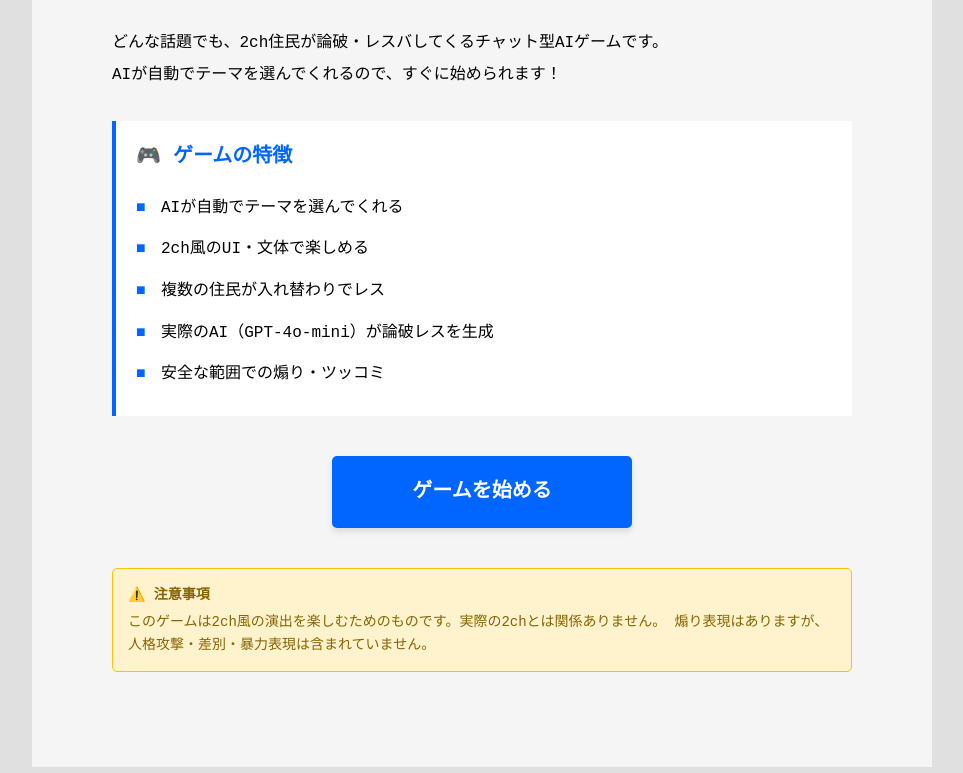
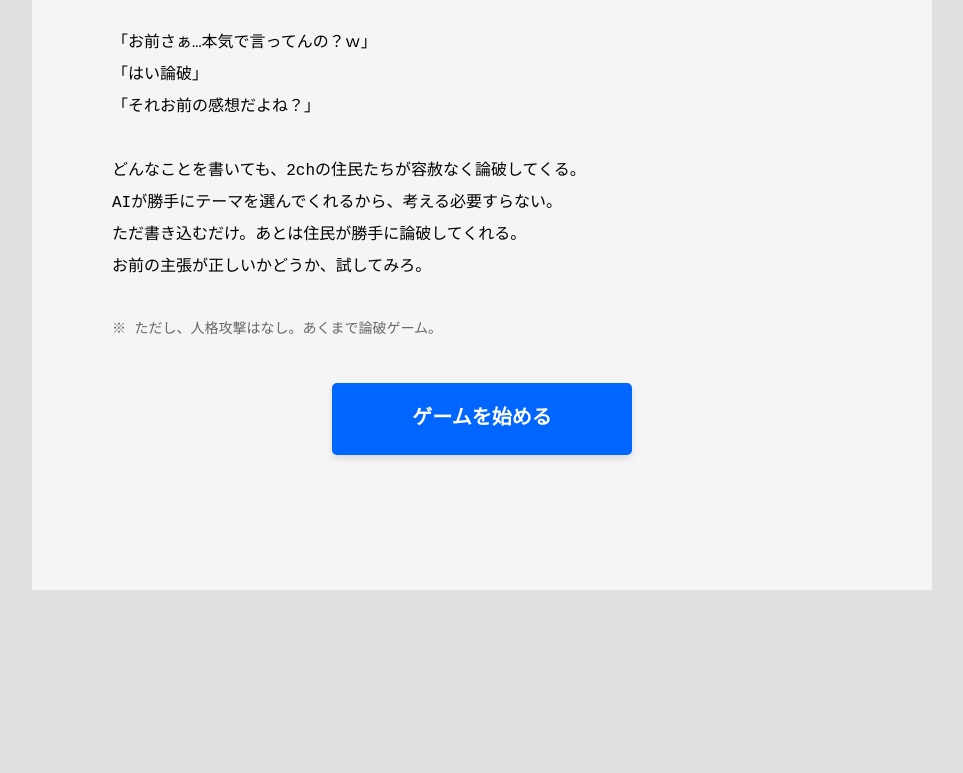
Before and after one commit to k-mitsumori-cmd/thread-battle-ai, a website: page top.html in a window 1280 px wide. Shown: the part 175-948 px from the top of the page, without its empty margins (158-1121 px from the left). After the commit the page ends 800 px from the top, so only its background shows below. Drawn offline with Linux system fonts and the light colour scheme.

Commit message:
トップページ: ゲームの特徴を削除、ウィットに富んだタイトルと紹介文に変更

```diff
--- a/top.html
+++ b/top.html
@@ -31,37 +31,6 @@
             font-size: 16px;
         }
 
-        .top-features {
-            background-color: #ffffff;
-            padding: 20px;
-            margin-bottom: 30px;
-            border-left: 4px solid #0066ff;
-        }
-
-        .top-features h2 {
-            color: #0066ff;
-            font-size: 20px;
-            margin-bottom: 15px;
-        }
-
-        .top-features ul {
-            list-style: none;
-            padding-left: 0;
-        }
-
-        .top-features li {
-            color: #000000;
-            padding: 8px 0;
-            padding-left: 25px;
-            position: relative;
-        }
-
-        .top-features li::before {
-            content: "■";
-            color: #0066ff;
-            position: absolute;
-            left: 0;
-        }
 
         .start-button {
             display: block;
@@ -104,31 +73,23 @@
 <body>
     <div class="container">
         <div class="top-container">
-            <h1 class="top-title">2chスレッド風・論破レスバAIゲーム</h1>
+            <h1 class="top-title">お前の主張を論破してやるスレ</h1>
 
             <div class="top-description">
-                <p>どんな話題でも、2ch住民が論破・レスバしてくるチャット型AIゲームです。</p>
-                <p>AIが自動でテーマを選んでくれるので、すぐに始められます！</p>
-            </div>
-
-            <div class="top-features">
-                <h2>🎮 ゲームの特徴</h2>
-                <ul>
-                    <li>AIが自動でテーマを選んでくれる</li>
-                    <li>2ch風のUI・文体で楽しめる</li>
-                    <li>複数の住民が入れ替わりでレス</li>
-                    <li>実際のAI（GPT-4o-mini）が論破レスを生成</li>
-                    <li>安全な範囲での煽り・ツッコミ</li>
-                </ul>
+                <p>「お前さぁ…本気で言ってんの？ｗ」</p>
+                <p>「はい論破」</p>
+                <p>「それお前の感想だよね？」</p>
+                <br>
+                <p>どんなことを書いても、2chの住民たちが容赦なく論破してくる。</p>
+                <p>AIが勝手にテーマを選んでくれるから、考える必要すらない。</p>
+                <p>ただ書き込むだけ。あとは住民が勝手に論破してくれる。</p>
+                <p>お前の主張が正しいかどうか、試してみろ。</p>
+                <br>
+                <p style="font-size: 14px; color: #666;">※ ただし、人格攻撃はなし。あくまで論破ゲーム。</p>
             </div>
 
             <a href="index.html" class="start-button">ゲームを始める</a>
 
-            <div class="top-warning">
-                <strong>⚠️ 注意事項</strong>
-                このゲームは2ch風の演出を楽しむためのものです。実際の2chとは関係ありません。
-                煽り表現はありますが、人格攻撃・差別・暴力表現は含まれていません。
-            </div>
         </div>
     </div>
 </body>
```
